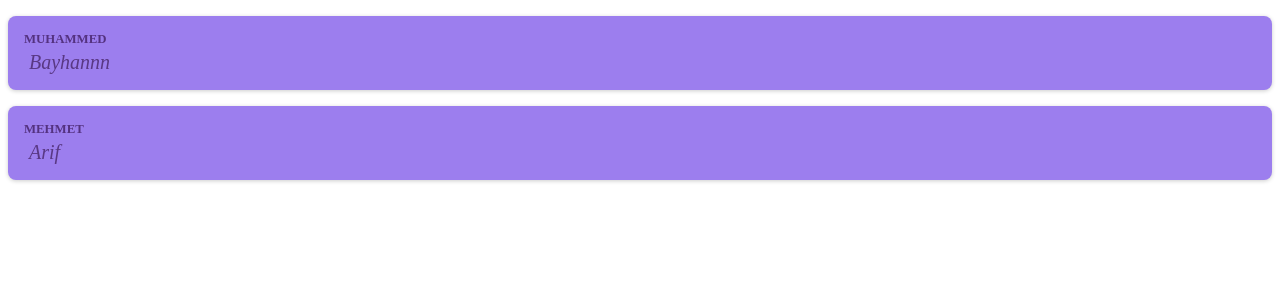
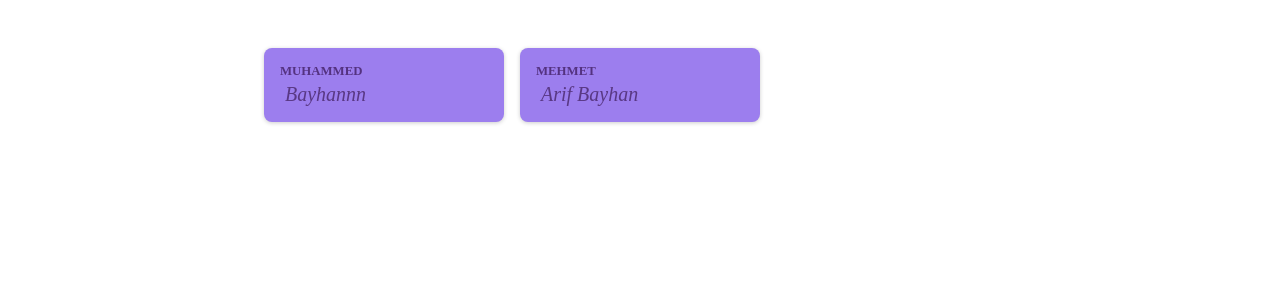
Before and after one commit to muhammedbayhan/react-overview, a React (Vite) app: page / in a window 1280 px wide. Shown: the top 300 px of the page. Built offline with nearby package versions, Linux system fonts and the light colour scheme.

Commit message:
another component

```diff
--- a/src/App.jsx
+++ b/src/App.jsx
@@ -1,10 +1,10 @@
 import Post from "./components/Post";
+import PostList from "./components/PostList";
 
 function App() {
   return (
     <>
-      <Post author="Muhammed" body="Bayhannn" />
-      <Post author="Mehmet" body="Arif" />
+      <PostList />
     </>
   );
 }
--- /dev/null
+++ b/src/components/PostList.jsx
@@ -0,0 +1,12 @@
+import Post from "./Post";
+import classes from "./PostList.module.css";
+
+const PostList = () => {
+  return (
+    <ul className={classes.posts}>
+      <Post author="Muhammed" body="Bayhannn" />
+      <Post author="Mehmet" body="Arif Bayhan" />
+    </ul>
+  );
+};
+export default PostList;
--- /dev/null
+++ b/src/components/PostList.module.css
@@ -0,0 +1,10 @@
+.posts {
+  list-style: none;
+  max-width: 50rem;
+  margin: 1rem auto;
+  padding: 1rem 0;
+  display: grid;
+  gap: 1rem;
+  grid-template-columns: repeat(3, 30%);
+  justify-content: center;
+}
```
